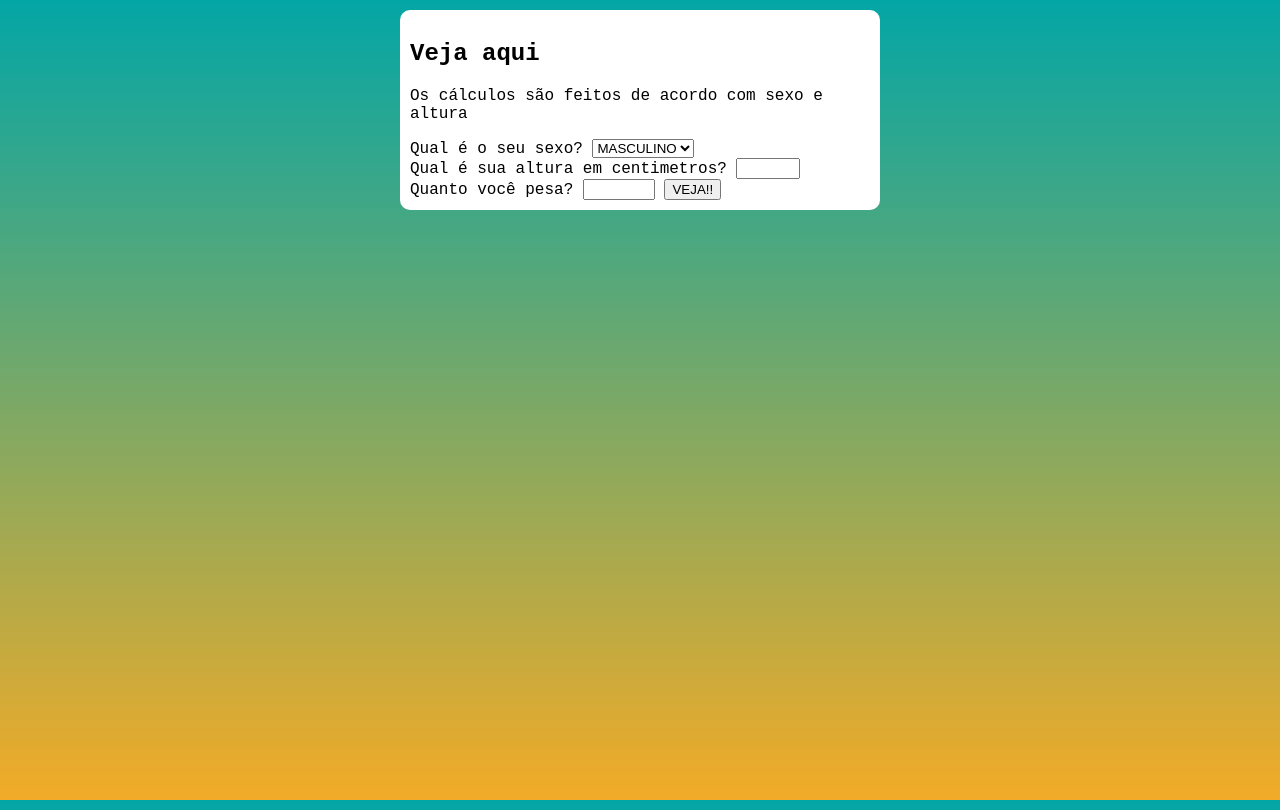
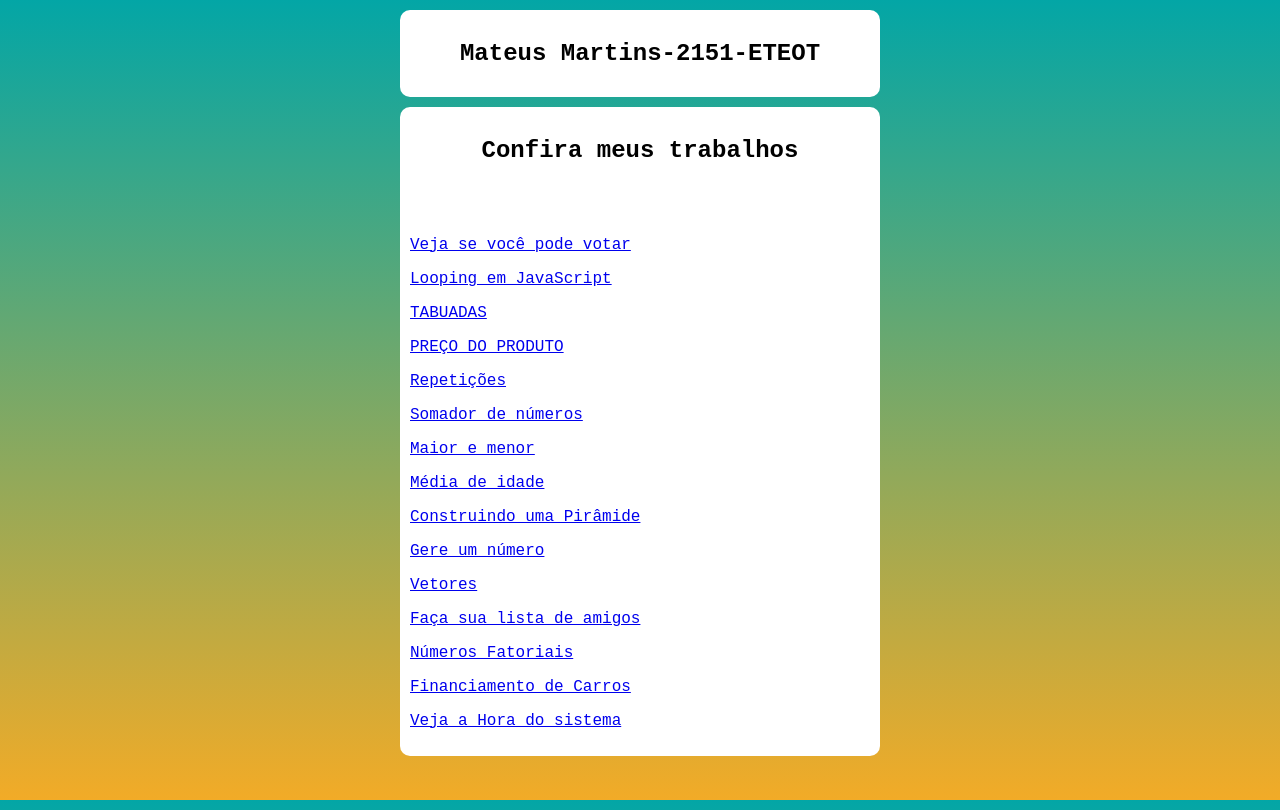
Before and after one commit to mateusmarti/1151-mateusmartins, a PHP site: page / in a window 1280 px wide. Run offline with PHP 8.4, Linux system fonts and the light colour scheme.

Commit message:
Ano 2021

```diff
--- a/javascript/ex000/index.html
+++ b/javascript/ex000/index.html
@@ -4,29 +4,32 @@
     <meta charset="UTF-8">
     <meta http-equiv="X-UA-Compatible" content="IE=edge">
     <meta name="viewport" content="width=device-width, initial-scale=1.0">
-    <title>Confira se você está acima do peso</title>
+    <title>Programações de Mateus Martins</title>
     <link rel="stylesheet" href="style.css">
 </head>
 <body>
     <main>
         <section>
-            <h1>Veja aqui</h1>
-            <p>Os cálculos são feitos de acordo com sexo e altura</p>
-            <form action="salvar.php" method="get" onsubmit="return veja()">
-                    <label for="sexo">Qual é o seu sexo?</label>
-                    <select name="sex" id="sex">
-                        <option value="masc">MASCULINO</option>
-                        <option value="fem">FEMININO</option>
-                    </select> <br>
-                    <label for="altura">Qual é sua altura em centimetros?</label>
-                    <input type="number" name="alt" id="alt" min="50" max="240"> <br>
-                    <label for="peso">Quanto você pesa?</label>
-                    <input type="number" name="peso" id="peso" min="1" max="2000">
-                    <input type="submit" value="VEJA!!">
-
-            </form>
+            <h1>Mateus Martins-2151-ETEOT</h1>
+        </section>
+        <section>
+            <h1>Confira meus trabalhos</h1> <br><br>
+            <p><a href="https://mateusmarti.github.io/1151-mateusmartins/javascript/ex001" target="_blank" rel="external">Veja se você pode votar</a></p>
+            <p><a href="https://mateusmarti.github.io/1151-mateusmartins/javascript/ex002" target="_blank" rel="external">Looping em JavaScript</a></p>
+            <p><a href="https://mateusmarti.github.io/1151-mateusmartins/javascript/ex003" target="_blank" rel="external">TABUADAS</a></p>
+            <p><a href="https://mateusmarti.github.io/1151-mateusmartins/javascript/ex004" target="_blank" rel="external">PREÇO DO PRODUTO</a></p>
+            <p><a href="https://mateusmarti.github.io/1151-mateusmartins/javascript/ex005" target="_blank" rel="external">Repetições</a></p>
+            <p><a href="https://mateusmarti.github.io/1151-mateusmartins/javascript/ex006" target="_blank" rel="external">Somador de números</a></p>
+            <p><a href="https://mateusmarti.github.io/1151-mateusmartins/javascript/ex007" target="_blank" rel="external">Maior e menor</a></p>
+            <p><a href="https://mateusmarti.github.io/1151-mateusmartins/javascript/ex008" target="_blank" rel="external">Média de idade</a></p>
+            <p><a href="https://mateusmarti.github.io/1151-mateusmartins/javascript/ex009" target="_blank" rel="external">Construindo uma Pirâmide</a></p>
+            <p><a href="https://mateusmarti.github.io/1151-mateusmartins/javascript/ex010" target="_blank" rel="external">Gere um número</a></p>
+            <p><a href="https://mateusmarti.github.io/1151-mateusmartins/javascript/ex011" target="_blank" rel="external">Vetores</a></p>
+            <p><a href="https://mateusmarti.github.io/1151-mateusmartins/javascript/ex012" target="_blank" rel="external">Faça sua lista de amigos</a></p>
+            <p><a href="https://mateusmarti.github.io/1151-mateusmartins/javascript/ex013" target="_blank" rel="external">Números Fatoriais</a></p>
+            <p><a href="https://mateusmarti.github.io/1151-mateusmartins/javascript/ex014" target="_blank" rel="external">Financiamento de Carros</a></p>
+            <p><a href="https://mateusmarti.github.io/1151-mateusmartins/javascript/ex015" target="_blank" rel="external">Veja a Hora do sistema</a></p>
         </section>
     </main>
-    <script src="script.js"></script>
 </body>
 </html>
--- a/javascript/ex000/script.js
+++ /dev/null
@@ -1,4 +0,0 @@
-function veja() {
-    alert("foi")
-    return false
-}
--- a/javascript/ex000/style.css
+++ b/javascript/ex000/style.css
@@ -23,3 +23,6 @@ section {
     margin: 10px;
     border-radius: 10px;
 }
+h1 {
+    text-align: center
+}
--- a/javascript/ex003/index.html
+++ b/javascript/ex003/index.html
@@ -10,7 +10,7 @@
 <body>
     <main>
         <section>
-            <h1>Testando Loopings</h1>
+            <h1>VEJA A TABUADA</h1>
             <button onclick="contar()">VAI!</button>
         </section>
     </main>
--- a/javascript/ex009/index.html
+++ b/javascript/ex009/index.html
@@ -4,7 +4,7 @@
     <meta charset="UTF-8">
     <meta http-equiv="X-UA-Compatible" content="IE=edge">
     <meta name="viewport" content="width=device-width, initial-scale=1.0">
-    <title>Document</title>
+    <title>Construindo uma Pirâmide</title>
     <link rel="stylesheet" href="style.css">
 </head>
 <body>
--- a/javascript/ex013/script.js
+++ b/javascript/ex013/script.js
@@ -3,7 +3,7 @@ let resp = document.getElementById("res")
         function mudanum() {
             let btn = document.getElementById("btnfat")
             let num = Number(document.getElementById("num").value)
-            btn.value = `calcular ${num}`
+            btn.value = `Calcular ${num}`
     }
         function fatorial() {
             let num = Number(document.getElementById("num").value)
```
